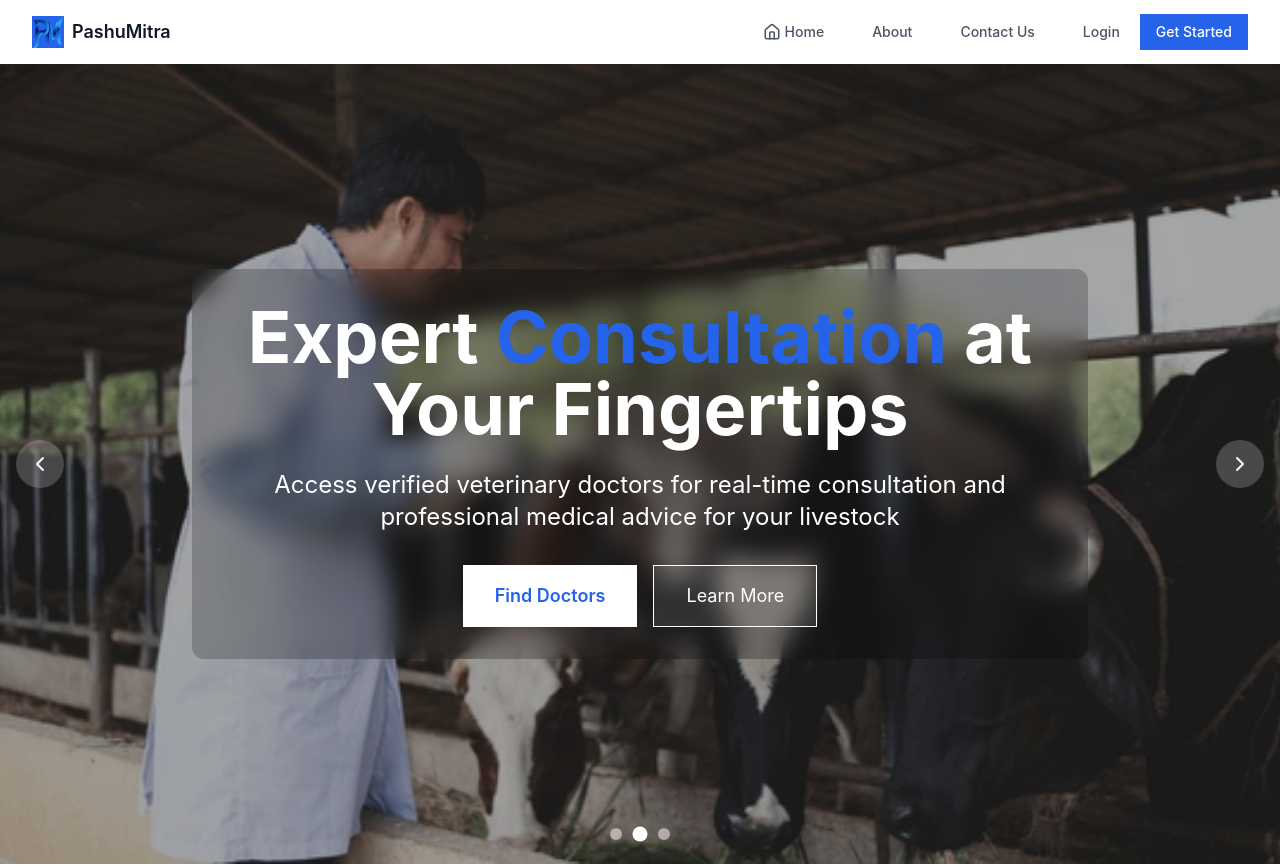
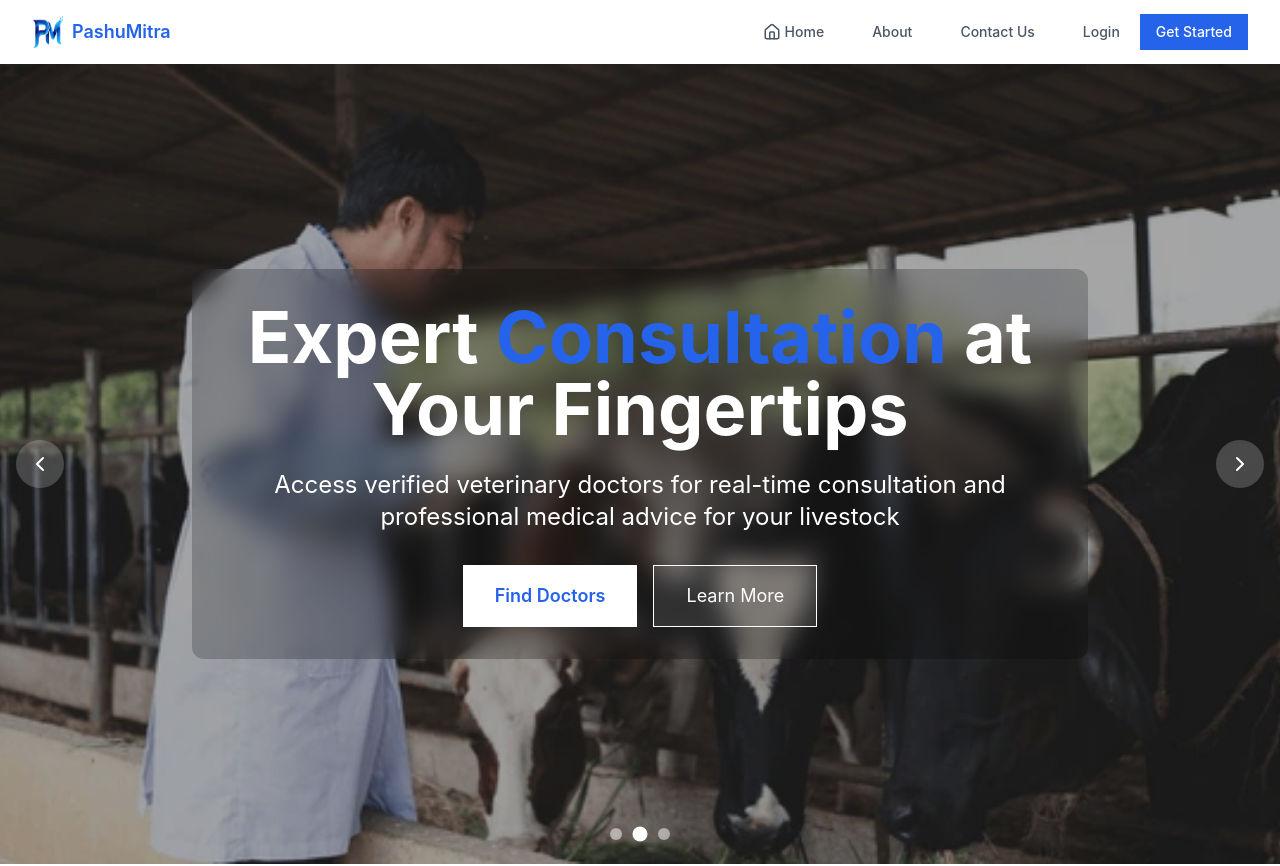
Before and after one commit to ProjectSGH/PashuMitra, a React (Vite) app in the folder pashumitra_frontend/: page / in a window 1280 px wide. Shown: the top 866 px of the page. Built offline with nearby package versions, Linux system fonts and the light colour scheme.

Commit message:
style: update Navbar and Footer component styling for improved visual consistency

```diff
--- a/pashumitra_frontend/src/components/Common/Navbar.jsx
+++ b/pashumitra_frontend/src/components/Common/Navbar.jsx
@@ -15,10 +15,10 @@ const Navbar = () => {
         <div className="flex justify-between h-16">
           <div className="flex items-center">
             <div className="flex-shrink-0 flex items-center">
-              <div className="h-8 w-8 bg-blue-600 rounded-md flex items-center justify-center">
+              <div className="h-8 w-8 rounded-md flex items-center justify-center">
             <img src={resources.Logo.src} alt="FarmerCare Logo" className="h-8" />
               </div>
-              <span className="ml-2 text-lg font-semibold text-gray-900">PashuMitra</span>
+              <span className="ml-2 text-lg font-semibold  text-blue-600">PashuMitra</span>
             </div>
           </div>
 
--- a/pashumitra_frontend/src/components/Footer.jsx
+++ b/pashumitra_frontend/src/components/Footer.jsx
@@ -16,7 +16,7 @@ const Footer = () => {
           {/* Company Info */}
           <div>
             <div className="flex items-center mb-4">
-              <div className="h-8 w-8 bg-blue-600 rounded-md flex items-center justify-center">
+              <div className="h-8 w-rounded-md flex items-center justify-center">
                   <img src={resources.Logo.src} alt="FarmerCare Logo" className="h-8" />
               </div>
               <span className="ml-2 text-lg font-semibold text-gray-900">
```
